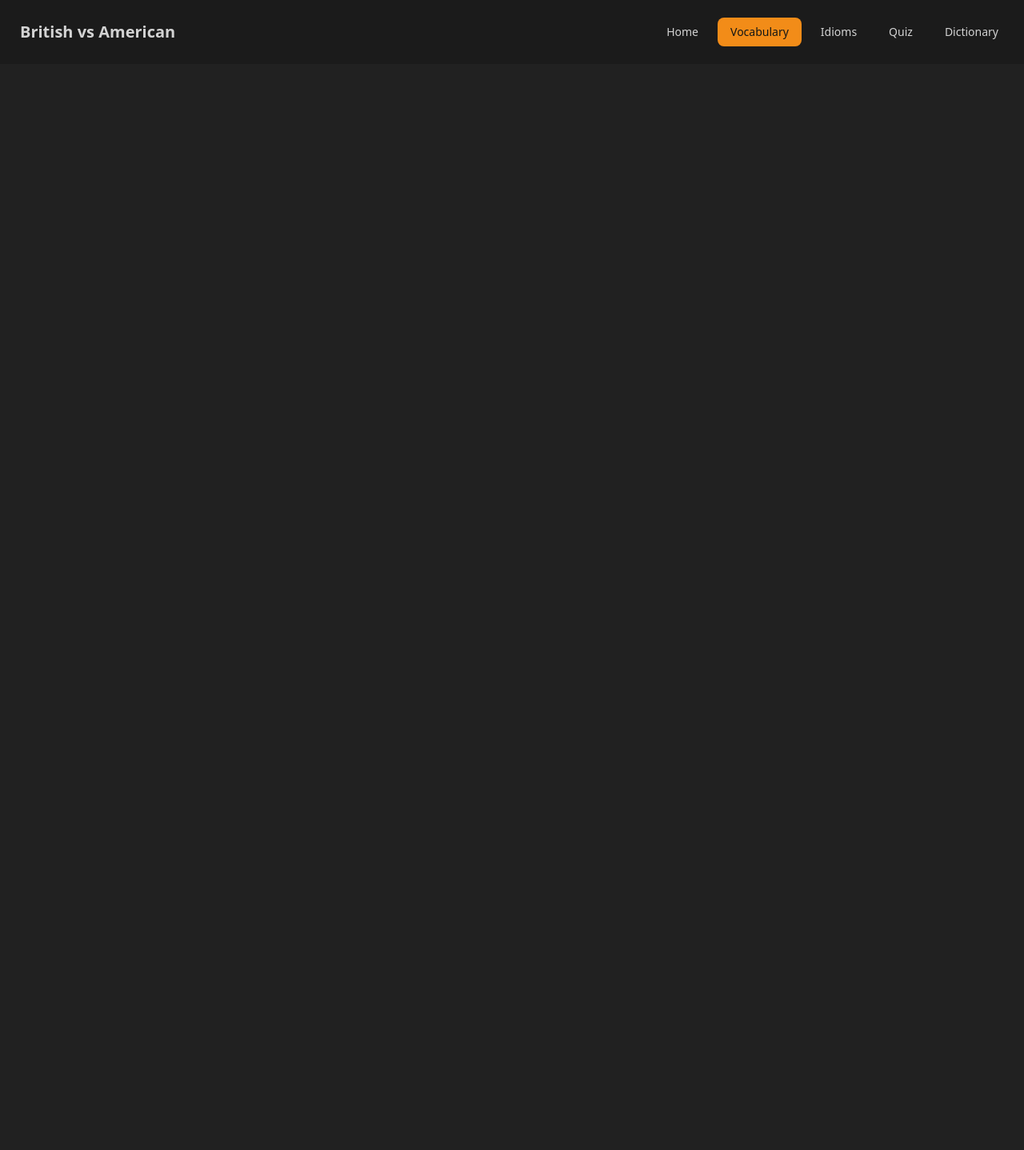
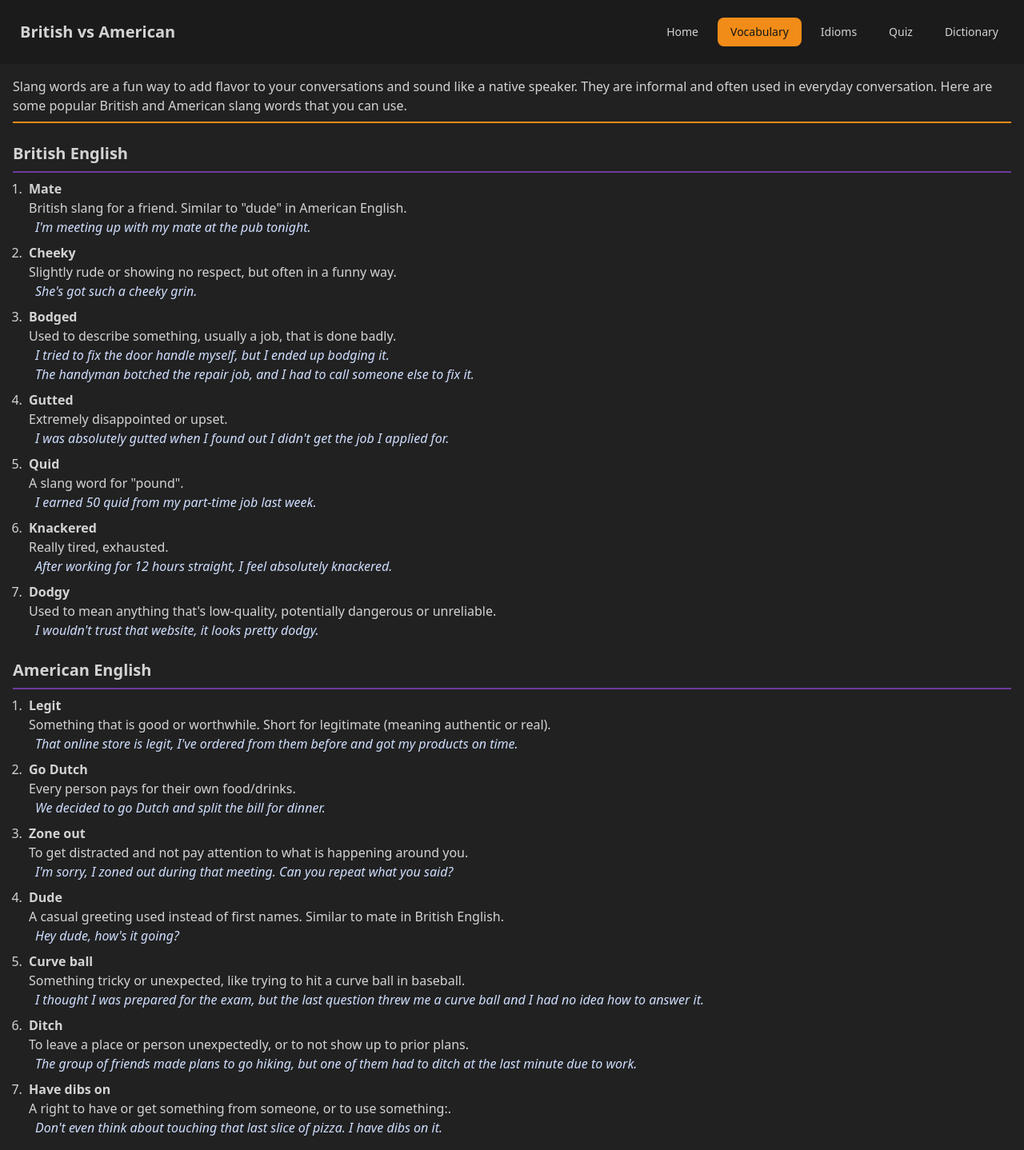
Before and after one commit to lemmoor/project1, a React (Vite) app: page /vocabulary in a window 1280 px wide. Shown: the whole page at 80% size. Before the commit the page ends 800 px from the top, so only its background shows below. Built offline with nearby package versions, Linux system fonts and the light colour scheme.

Commit message:
Vocabulary page and Scroll to top on page change

```diff
--- /dev/null
+++ b/src/components/ScrollToTop.tsx
@@ -0,0 +1,12 @@
+import { useEffect } from 'react';
+import { useLocation } from 'react-router-dom';
+
+export default function ScrollToTop() {
+  const { pathname } = useLocation();
+
+  useEffect(() => {
+    window.scrollTo(0, 0);
+  }, [pathname]);
+
+  return null;
+}
--- a/src/main.tsx
+++ b/src/main.tsx
@@ -6,15 +6,19 @@ import './index.css';
 import Nav from './components/Nav';
 import Dictionary from './pages/Dictionary';
 import Idioms from './pages/Idioms';
+import Vocabulary from './pages/Vocabulary';
+import ScrollToTop from './components/ScrollToTop';
 
 ReactDOM.createRoot(document.getElementById('root') as HTMLElement).render(
   <React.StrictMode>
     <Router>
+      <ScrollToTop />
       <Nav />
       <Routes>
         <Route path="/" element={<Home />} />
         <Route path="/dictionary" element={<Dictionary />} />
         <Route path="/idioms" element={<Idioms />} />
+        <Route path="/vocabulary" element={<Vocabulary />} />
       </Routes>
     </Router>
   </React.StrictMode>
--- /dev/null
+++ b/src/pages/Vocabulary.tsx
@@ -0,0 +1,154 @@
+function Vocabulary() {
+  return (
+    <main className="container p-4">
+      <p>
+        Slang words are a fun way to add flavor to your conversations and sound
+        like a native speaker. They are informal and often used in everyday
+        conversation. Here are some popular British and American slang words
+        that you can use.
+      </p>
+      <hr className="bg-primary h-[2px] border-0 my-2" />
+      <h2 className="text-xl mt-6 font-bold">British English</h2>
+      <hr className="bg-secondary h-[2px] border-0 my-2" />
+      <ul className="list-decimal ml-4">
+        <li className="pl-1 mt-2">
+          <p className="font-bold">Mate</p>
+          <p>
+            British slang for a friend. Similar to &quot;dude&quot; in American
+            English.
+          </p>
+          <p className="text-info-content italic pl-2">
+            I&apos;m meeting up with my mate at the pub tonight.
+          </p>
+        </li>
+        <li className="pl-1 mt-2">
+          <p className="font-bold">Cheeky</p>
+          <p>Slightly rude or showing no respect, but often in a funny way.</p>
+          <p className="text-info-content italic pl-2">
+            She&apos;s got such a cheeky grin.
+          </p>
+        </li>
+        <li className="pl-1 mt-2">
+          <p className="font-bold">Bodged</p>
+          <p>Used to describe something, usually a job, that is done badly.</p>
+          <p className="text-info-content italic pl-2">
+            I tried to fix the door handle myself, but I ended up bodging it.
+          </p>
+          <p className="text-info-content italic pl-2">
+            The handyman botched the repair job, and I had to call someone else
+            to fix it.
+          </p>
+        </li>
+        <li className="pl-1 mt-2">
+          <p className="font-bold">Gutted</p>
+          <p>Extremely disappointed or upset.</p>
+          <p className="text-info-content italic pl-2">
+            I was absolutely gutted when I found out I didn&apos;t get the job I
+            applied for.
+          </p>
+        </li>
+        <li className="pl-1 mt-2">
+          <p className="font-bold">Quid</p>
+          <p>A slang word for &quot;pound&quot;.</p>
+          <p className="text-info-content italic pl-2">
+            I earned 50 quid from my part-time job last week.
+          </p>
+        </li>
+        <li className="pl-1 mt-2">
+          <p className="font-bold">Knackered</p>
+          <p>Really tired, exhausted.</p>
+          <p className="text-info-content italic pl-2">
+            After working for 12 hours straight, I feel absolutely knackered.
+          </p>
+        </li>
+        <li className="pl-1 mt-2">
+          <p className="font-bold">Dodgy</p>
+          <p>
+            Used to mean anything that&apos;s low-quality, potentially dangerous
+            or unreliable.
+          </p>
+          <p className="text-info-content italic pl-2">
+            I wouldn&apos;t trust that website, it looks pretty dodgy.
+          </p>
+        </li>
+      </ul>
+      <h2 className="text-xl mt-6 font-bold">American English</h2>
+      <hr className="bg-secondary h-[2px] border-0 my-2" />
+      <ul className="list-decimal ml-4">
+        <li className="pl-1 mt-2">
+          <p className="font-bold">Legit</p>
+          <p>
+            Something that is good or worthwhile. Short for legitimate (meaning
+            authentic or real).
+          </p>
+          <p className="text-info-content italic pl-2">
+            That online store is legit, I&apos;ve ordered from them before and
+            got my products on time.
+          </p>
+        </li>
+        <li className="pl-1 mt-2">
+          <p className="font-bold">Go Dutch</p>
+          <p>Every person pays for their own food/drinks.</p>
+          <p className="text-info-content italic pl-2">
+            We decided to go Dutch and split the bill for dinner.
+          </p>
+        </li>
+        <li className="pl-1 mt-2">
+          <p className="font-bold">Zone out</p>
+          <p>
+            To get distracted and not pay attention to what is happening around
+            you.
+          </p>
+          <p className="text-info-content italic pl-2">
+            I&apos;m sorry, I zoned out during that meeting. Can you repeat what
+            you said?
+          </p>
+        </li>
+        <li className="pl-1 mt-2">
+          <p className="font-bold">Dude</p>
+          <p>
+            A casual greeting used instead of first names. Similar to mate in
+            British English.
+          </p>
+          <p className="text-info-content italic pl-2">
+            Hey dude, how&apos;s it going?
+          </p>
+        </li>
+        <li className="pl-1 mt-2">
+          <p className="font-bold">Curve ball</p>
+          <p>
+            Something tricky or unexpected, like trying to hit a curve ball in
+            baseball.
+          </p>
+          <p className="text-info-content italic pl-2">
+            I thought I was prepared for the exam, but the last question threw
+            me a curve ball and I had no idea how to answer it.
+          </p>
+        </li>
+        <li className="pl-1 mt-2">
+          <p className="font-bold">Ditch</p>
+          <p>
+            To leave a place or person unexpectedly, or to not show up to prior
+            plans.
+          </p>
+          <p className="text-info-content italic pl-2">
+            The group of friends made plans to go hiking, but one of them had to
+            ditch at the last minute due to work.
+          </p>
+        </li>
+        <li className="pl-1 mt-2">
+          <p className="font-bold">Have dibs on</p>
+          <p>
+            A right to have or get something from someone, or to use something:.
+          </p>
+          <p className="text-info-content italic pl-2">
+            Don&apos;t even think about touching that last slice of pizza. I
+            have dibs on it.
+          </p>
+        </li>
+      </ul>
+    </main>
+  );
+}
+
+export default Vocabulary;
```
